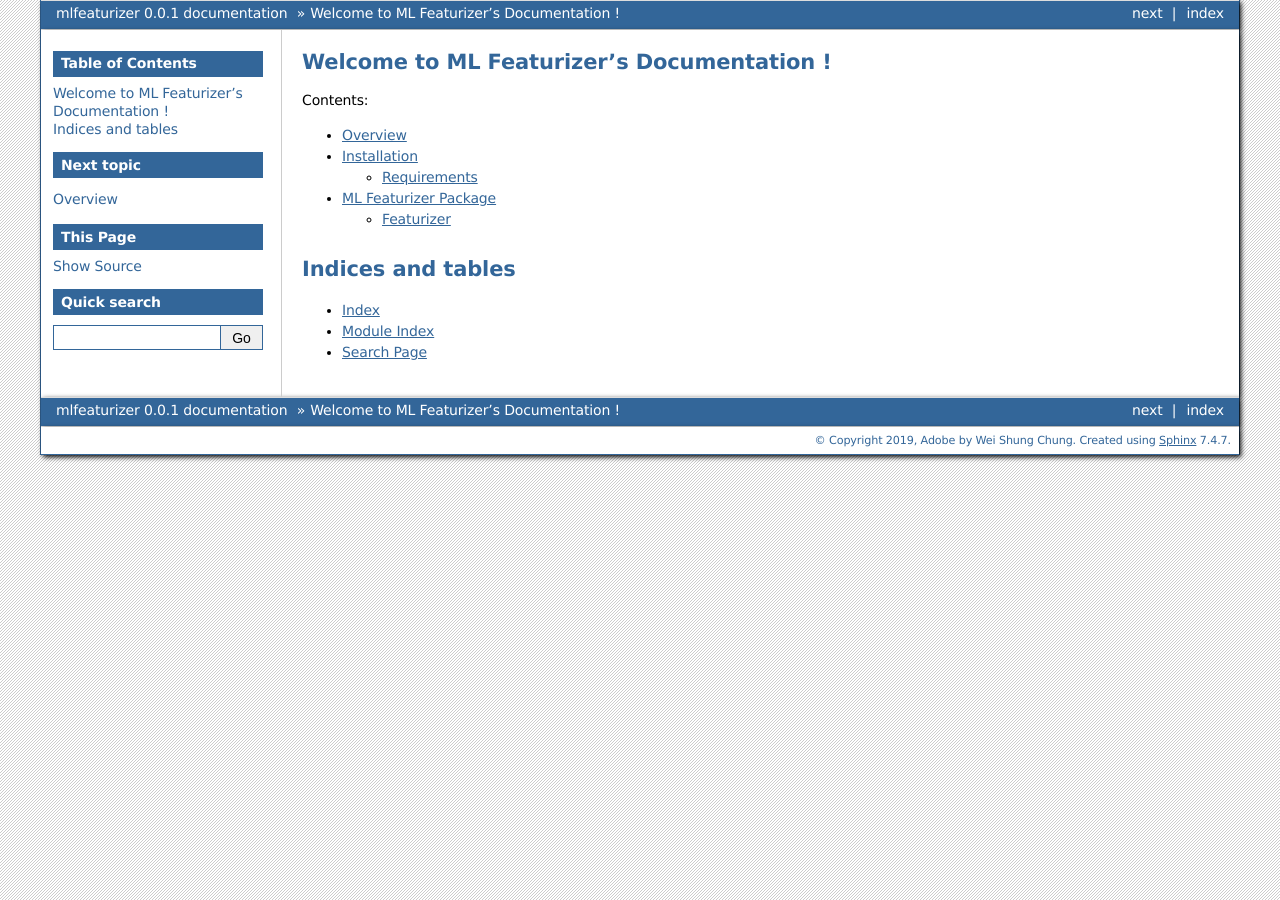
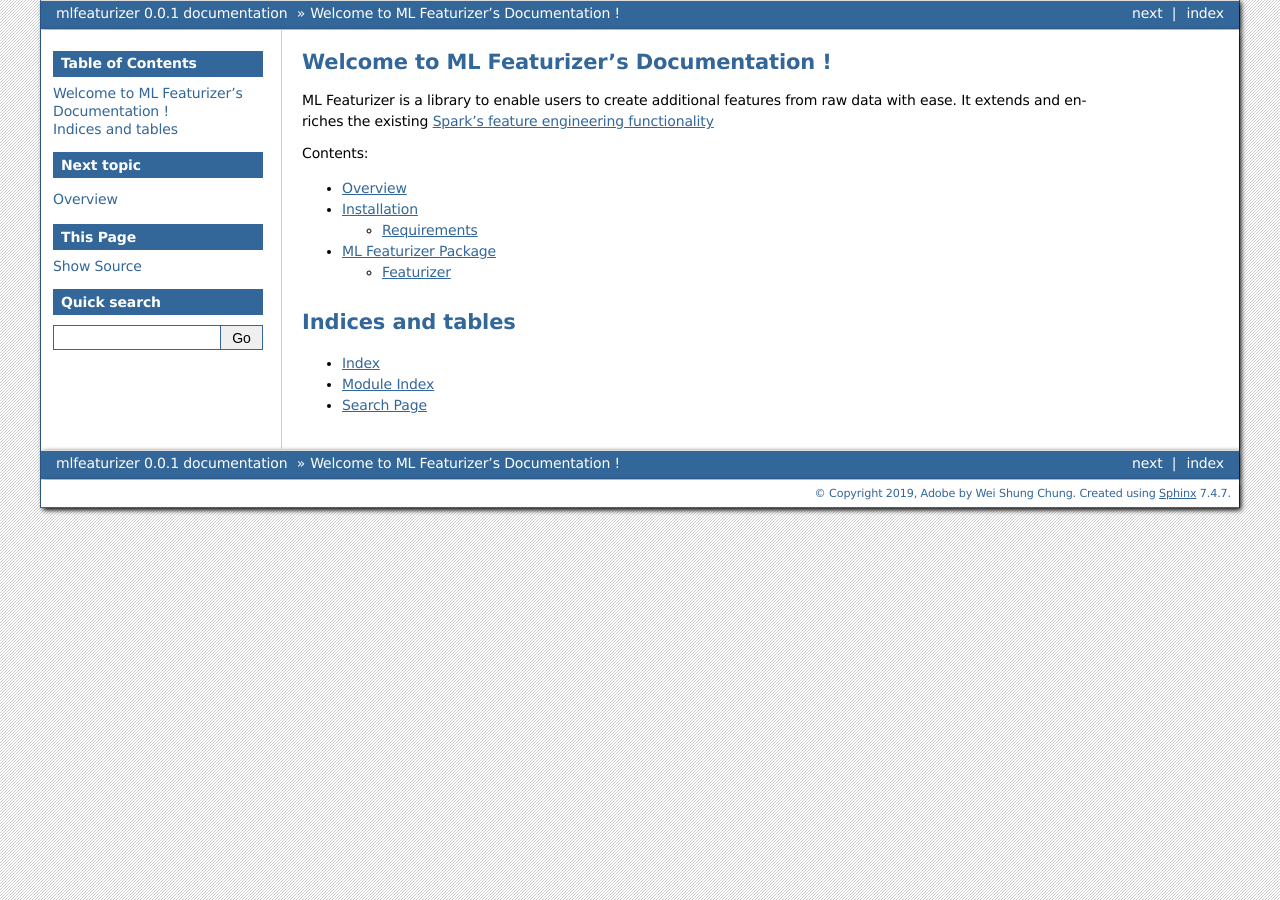
Before and after one commit to adobe/ml-featurizer, a Sphinx documentation site: the page built from python/docs/source/index.rst, in a window 1280 px wide. Built offline with Sphinx 7.4.7, drawn with Linux system fonts in a browser that asks for light colours.

Commit message:
Update python docs

```diff
--- a/python/docs/source/conf.py
+++ b/python/docs/source/conf.py
@@ -125,7 +125,9 @@
 # The theme to use for HTML and HTML Help pages.  See the documentation for
 # a list of builtin themes.
 #
-html_theme = 'alabaster'
+#html_theme = 'alabaster'
+#html_theme = "sphinx_rtd_theme"
+html_theme = "bizstyle"
 
 # Theme options are theme-specific and customize the look and feel of a theme
 # further.  For a list of options available for each theme, see the
@@ -346,6 +348,3 @@
 
 # Example configuration for intersphinx: refer to the Python standard library.
 intersphinx_mapping = {'https://docs.python.org/': None}
-
-#html_theme = "sphinx_rtd_theme"
-html_theme = "bizstyle"
--- a/python/docs/source/index.rst
+++ b/python/docs/source/index.rst
@@ -5,6 +5,11 @@
 
 Welcome to ML Featurizer's Documentation !
 ==========================================
+ML Featurizer is a library
+to enable users to create additional features from raw data with ease.
+It extends and enriches the existing `Spark's feature engineering functionality`_
+
+.. _Spark's feature engineering functionality: https://spark.apache.org/docs/latest/ml-features.html
 
 Contents:
 
```
